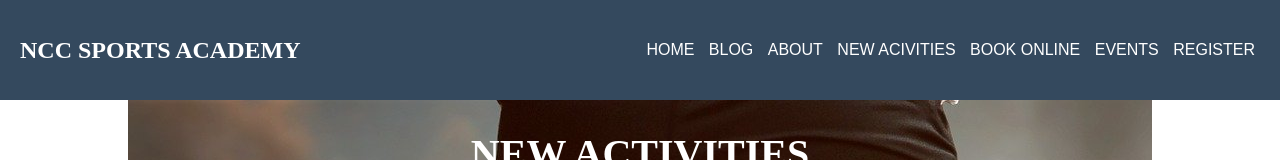
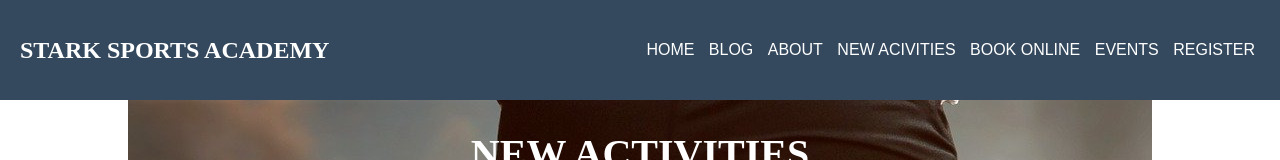
Before and after one commit to tony-bahiya007/website, a plain HTML site: page html/newactivities.html in a window 1280 px wide. Shown: the top 160 px of the page. Drawn offline with Linux system fonts and the light colour scheme.

Commit message:
Update newactivities.html

```diff
--- a/html/newactivities.html
+++ b/html/newactivities.html
@@ -9,7 +9,7 @@
 </head>
 <body>
 	<div class="header">
-		<h2 class="logo">NCC SPORTS ACADEMY</h2>
+		<h2 class="logo">Stark SPORTS ACADEMY</h2>
 		<input type="checkbox" id="chk">
 		<label for="chk" class="show-menu-btn">
 		  <i class="fas fa-ellipsis-h"></i>
```
